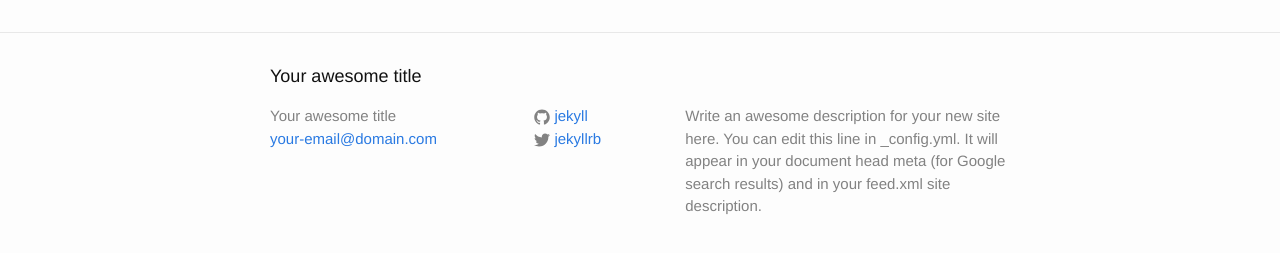
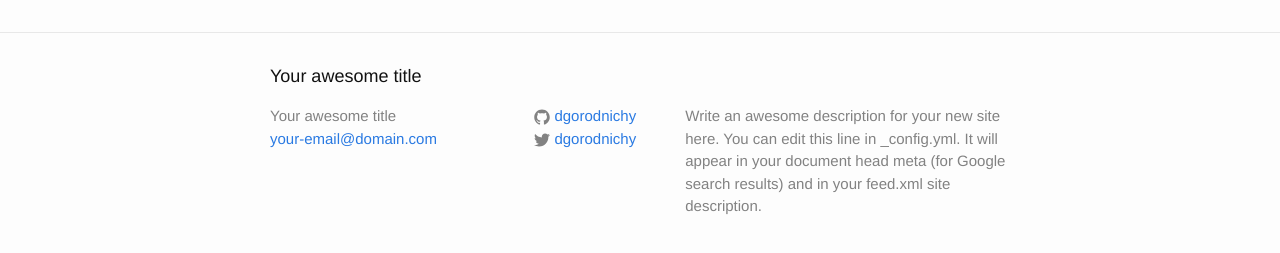
Before and after one commit to dgorodnichy/dgorodnichy.github.io, a Jekyll site: the page built from index.html, in a window 1280 px wide. Shown: the part 264-517 px from the top of the page. Built offline with Jekyll 4.4.1, drawn with Linux system fonts in a browser that asks for light colours.

Commit message:
Update contacts section

```diff
--- a/_config.yml
+++ b/_config.yml
@@ -14,8 +14,8 @@ description: > # this means to ignore newlines until "baseurl:"
   Google search results) and in your feed.xml site description.
 baseurl: "" # the subpath of your site, e.g. /blog
 url: "http://yourdomain.com" # the base hostname & protocol for your site
-twitter_username: jekyllrb
-github_username:  jekyll
+twitter_username: dgorodnichy
+github_username:  dgorodnichy
 
 # Build settings
 markdown: kramdown
```
